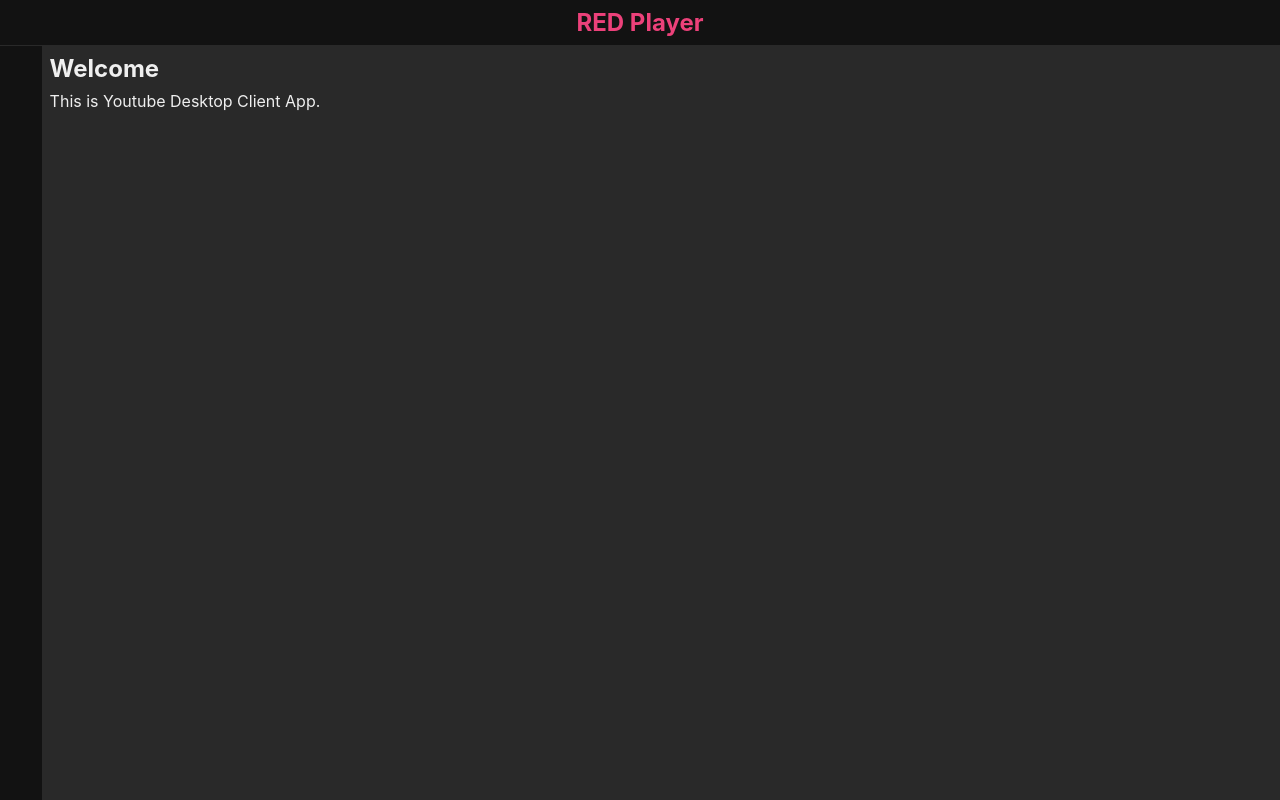
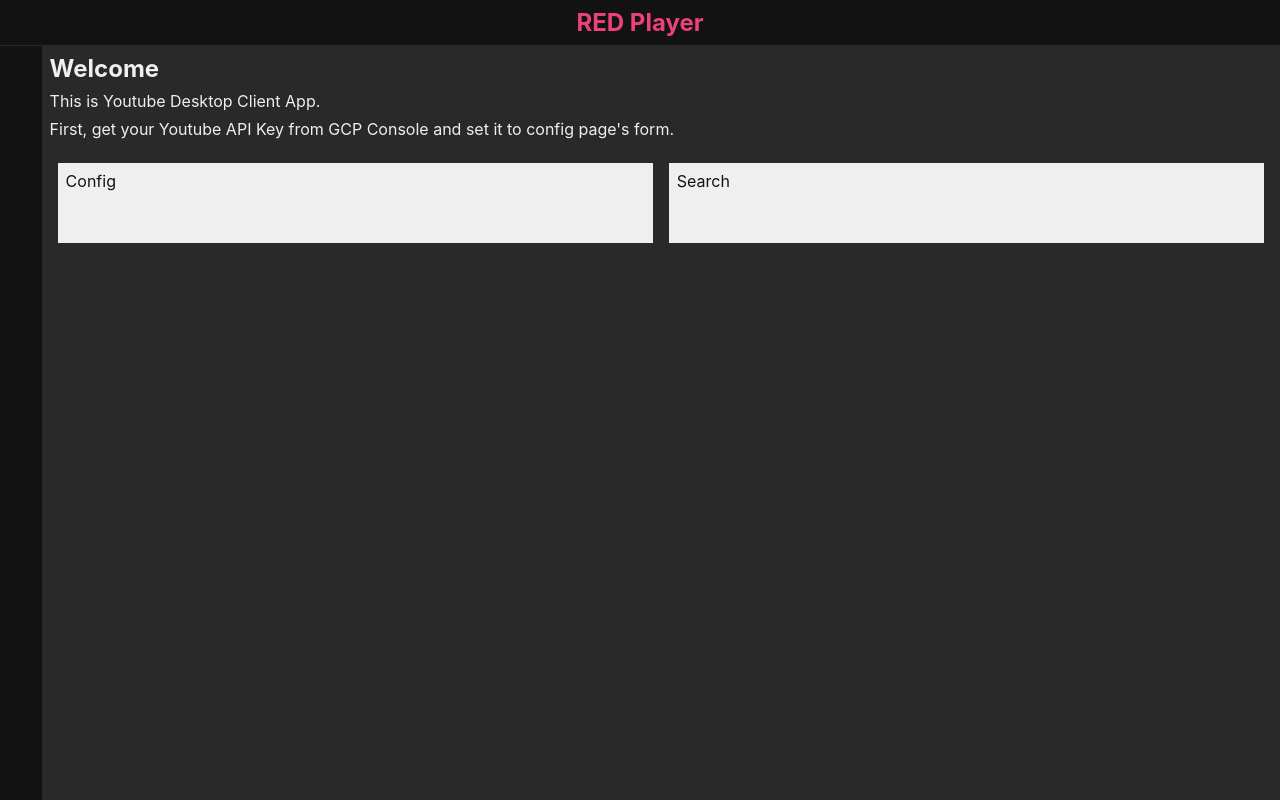
Before and after one commit to newt239/red-player, a Svelte app: page / in a window 1280 px wide. Built offline with nearby package versions, Linux system fonts and the light colour scheme; some icons are missing.

Commit message:
improve: home page description and config page styles

```diff
--- a/src/pages/Config.svelte
+++ b/src/pages/Config.svelte
@@ -1,6 +1,8 @@
 <script lang="ts">
   import { link } from "svelte-spa-router";
   import { apiKeyStore } from "../store";
+
+  import { Save } from "svelte-bootstrap-icons";
 
   let apiKey: string = "";
   apiKeyStore.subscribe((value) => {
@@ -9,14 +11,14 @@
 </script>
 
 <main>
-  <h2>API key</h2>
-  <input type="text" bind:value={apiKey} />
-  <input
-    type="button"
-    value="更新"
-    on:click={() => apiKeyStore.update(apiKey)}
-  />
-  <ul>
-    <li><a href="/search/" use:link>検索</a></li>
-  </ul>
+  <h2>Settings</h2>
+  <h3>API Key</h3>
+  <div class="input-box">
+    <input class="input-text" type="text" bind:value={apiKey} />
+    <button
+      class="button-action"
+      alt="save"
+      on:click={() => apiKeyStore.update(apiKey)}><Save /></button
+    >
+  </div>
 </main>
--- a/src/pages/Home.svelte
+++ b/src/pages/Home.svelte
@@ -1,4 +1,16 @@
+<script lang="ts">
+  import { link } from "svelte-spa-router";
+</script>
+
 <main class="home">
   <h2>Welcome</h2>
   <p>This is Youtube Desktop Client App.</p>
+  <p>
+    First, get your Youtube API Key from GCP Console and set it to config page's
+    form.
+  </p>
+  <div class="menuGrid">
+    <a class="menu-card" href="/config/" use:link><span>Config</span></a>
+    <a class="menu-card" href="/search/" use:link><span>Search</span></a>
+  </div>
 </main>
--- a/src/pages/Search.svelte
+++ b/src/pages/Search.svelte
@@ -18,9 +18,16 @@
 <main class="search">
   <div class="search-header">
     <h2>Search</h2>
-    <div class="search-box">
-      <input class="input-keyword" type="text" bind:value={keyword} />
-      <button class="button-search" on:click={search}><Search /></button>
+    <div class="input-box">
+      <input
+        class="input-text"
+        type="text"
+        placeholder="Enter keyword"
+        bind:value={keyword}
+      />
+      <button class="button-action" alt="search" on:click={search}
+        ><Search /></button
+      >
     </div>
   </div>
   <div class="search-result">
--- a/src/styles/base.scss
+++ b/src/styles/base.scss
@@ -1,4 +1,5 @@
 @use "variable";
+@use "home";
 @use "search";
 @use "view";
 
@@ -37,7 +38,11 @@
 }
 
 h2 {
-  margin: .5rem .5rem 0;
+  margin: .5rem;
+}
+
+h3 {
+  margin: 0 .5rem;
 }
 
 a {
@@ -104,3 +109,27 @@
 
   }
 }
+
+.input-box {
+  display: flex;
+  padding: .5rem;
+  box-sizing: border-box;
+
+  .input-text {
+    width: 50px;
+    padding: .2rem .5rem;
+    flex-grow: 1;
+    color: variable.$base-primary;
+    background-color: variable.$background-primary;
+    border: none;
+    outline: none;
+  }
+
+  .button-action {
+    padding: .3rem .5rem;
+    color: variable.$background-primary;
+    background-color: variable.$base-primary;
+    border: none;
+    cursor: pointer;
+  }
+}
--- /dev/null
+++ b/src/styles/home.scss
@@ -0,0 +1,25 @@
+@use "variable";
+
+.home {
+  .menuGrid {
+    display: flex;
+    padding: 1rem;
+    box-sizing: border-box;
+    width: 100%;
+    gap: 1rem;
+
+    .menu-card {
+      display: block;
+      box-sizing: border-box;
+      width: 50%;
+      height: 10vh;
+      padding: .5rem;
+      color: variable.$background-primary;
+      background: variable.$base-primary;
+
+      &:hover {
+        background-color: variable.$base-secondary;
+      }
+    }
+  }
+}
--- a/src/styles/search.scss
+++ b/src/styles/search.scss
@@ -3,31 +3,6 @@
 .search {
   display: flex;
   flex-direction: column;
-}
-
-.search-box {
-  display: flex;
-  padding: .5rem;
-  box-sizing: border-box;
-
-  .input-keyword {
-    width: 50px;
-    padding: .2rem .5rem;
-    flex-grow: 1;
-    font-size: 1.5rem;
-    color: variable.$base-primary;
-    background-color: variable.$background-primary;
-    border: none;
-    outline: none;
-  }
-
-  .button-search {
-    padding: 0 .5rem;
-    color: variable.$background-primary;
-    background-color: variable.$base-primary;
-    border: none;
-    cursor: pointer;
-  }
 }
 
 .search-result {
```
